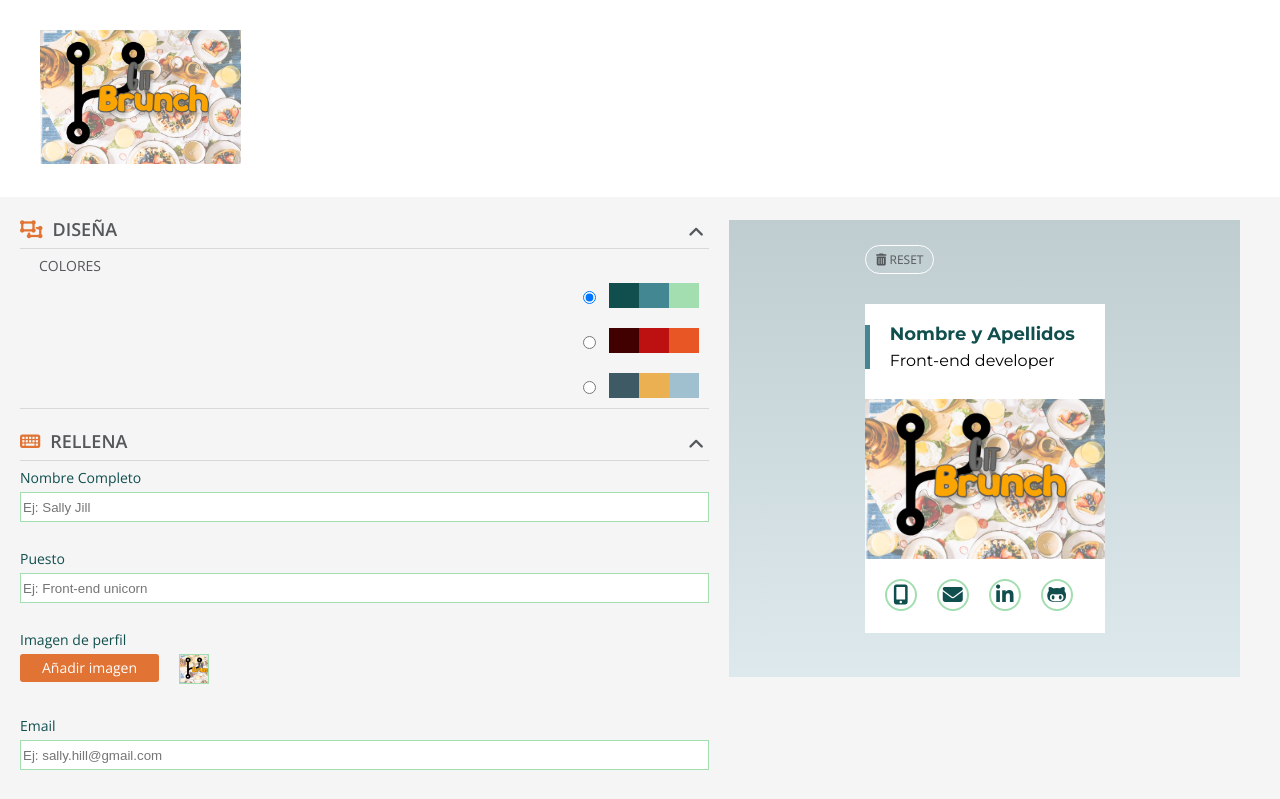
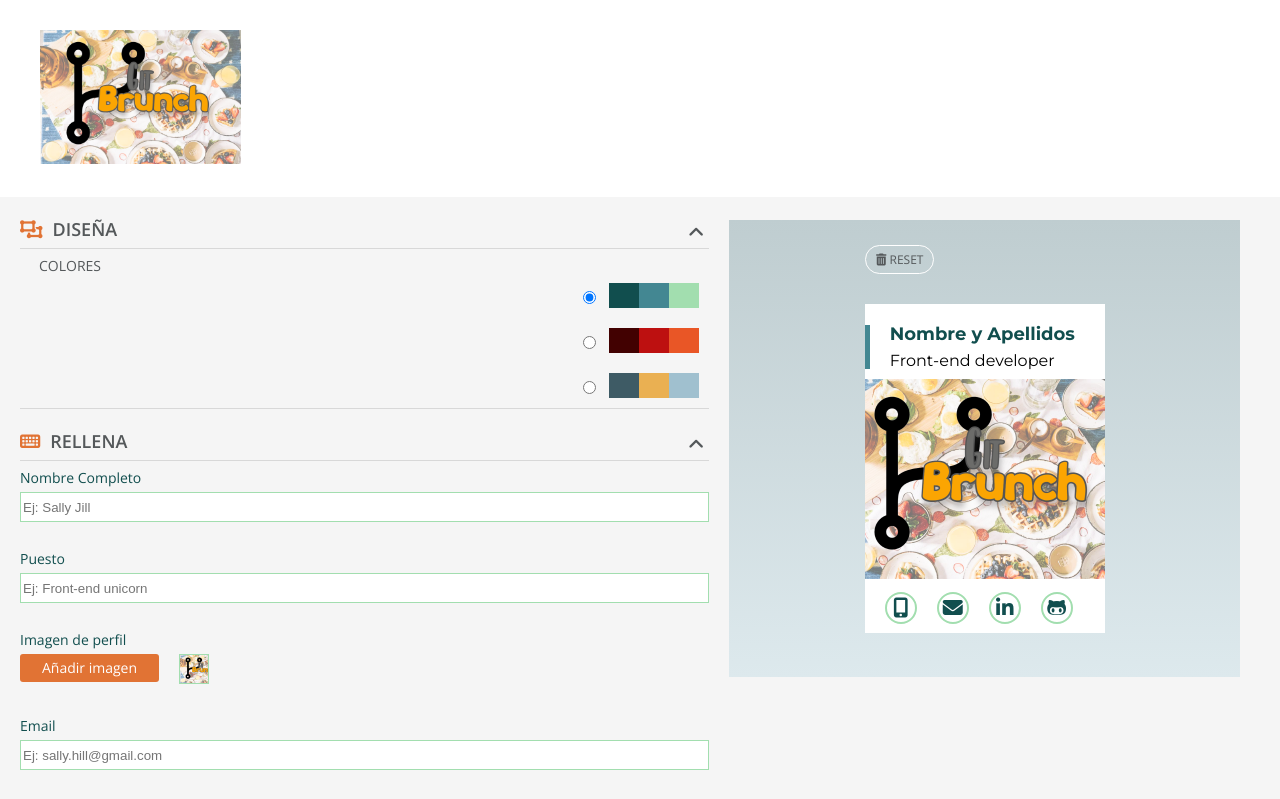
Before and after one commit to Adalab/project-promo-q-module-3-team-1, a React (Create React App) app: page /#/card in a window 1280 px wide. Shown: the top 799 px of the page. Built offline with nearby package versions, Linux system fonts and the light colour scheme.

Commit message:
Modify handleReset to reset photo, add initial photo preview in data, save data on localStorage.

```diff
--- a/src/components/App.js
+++ b/src/components/App.js
@@ -13,7 +13,8 @@ import Landing from './Landing';
 
 function App() {
   const [resultCard, setResultCard] = useState({});
-  const [dataCard, setDataCard] = useState({
+  const [dataCard, setDataCard] = useState(
+    localStorage.get('userData', {
       palette: '1',
       name: '',
       job: '',
@@ -21,8 +22,9 @@ function App() {
       phone: '',
       linkedin: '',
       github: '',
-    photo: '',
-  });
+      photo: logo,
+    })
+  );
 
   const [avatar, setAvatar] = useState(logo);
   const updateAvatar = (avatar) => {
@@ -50,6 +52,7 @@ function App() {
 
   const handleReset = (event) => {
     event.preventDefault();
+    setAvatar(logo);
     setDataCard({
       palette: '1',
       name: '',
@@ -58,7 +61,7 @@ function App() {
       phone: '',
       linkedin: '',
       github: '',
-      photo: '',
+      photo: logo,
     });
   };
 
--- a/src/components/Preview.js
+++ b/src/components/Preview.js
@@ -19,7 +19,10 @@ const Preview = (props) => {
             </p>
           </div>
 
-          <div className="card__container--image "></div>
+          <img
+            src={props.dataCard.photo}
+            className="card__container--image "
+          ></img>
           <nav>
             <ul className="card__container--list">
               <li className="card__containerIcon">
--- a/src/styles/Preview.scss
+++ b/src/styles/Preview.scss
@@ -37,16 +37,15 @@
     }
 
     &--image {
-      background: url(../images/logo-git-brunch.png) center no-repeat;
-      background-size: contain;
       width: 240px;
       height: 200px;
+      object-fit: cover;
     }
 
     &--list {
       display: flex;
       gap: 20px;
-      padding-left: 20px;
+      padding: 10px 0 0 20px;
     }
   }
 
```
Lines whose indentation alone changed are shown as unchanged.
